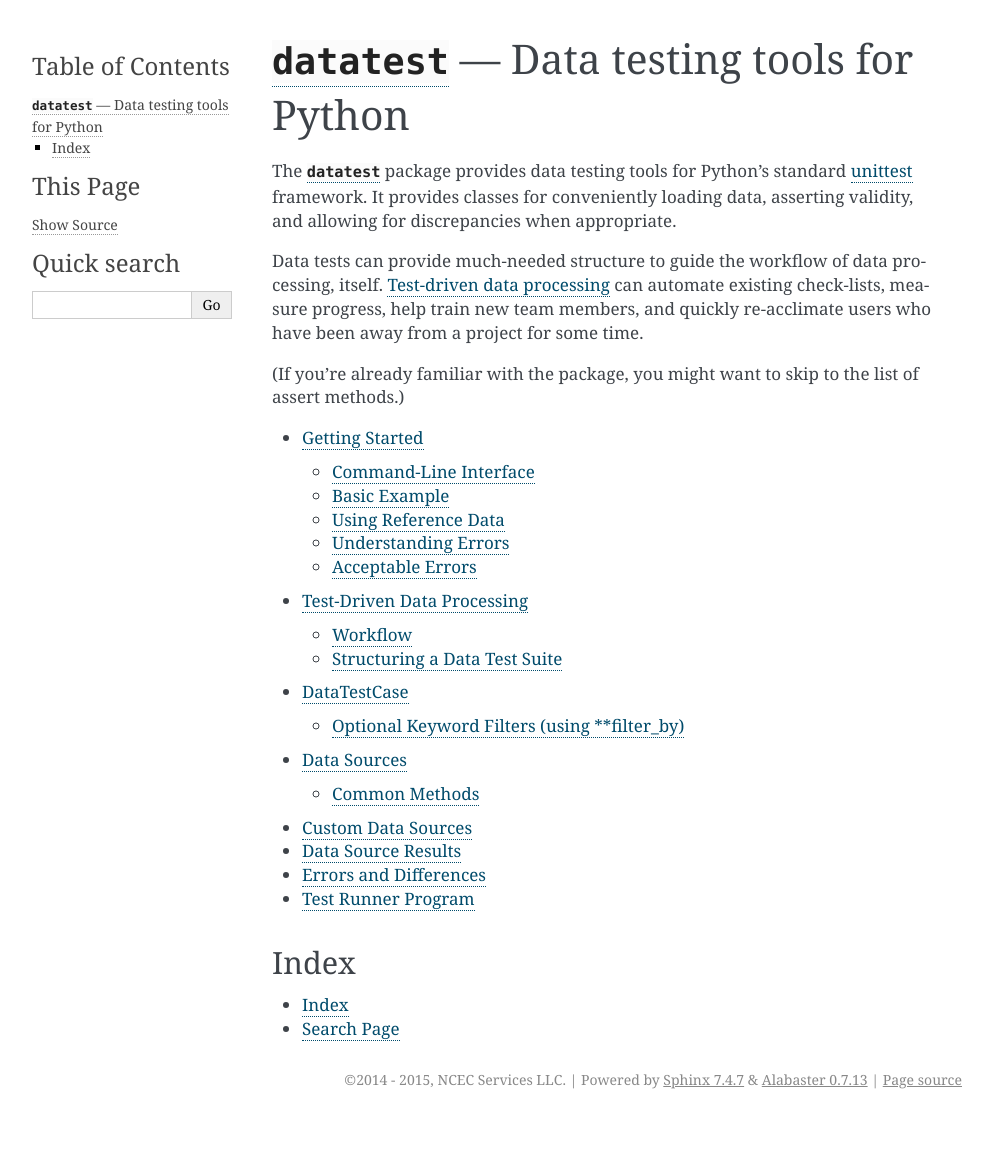
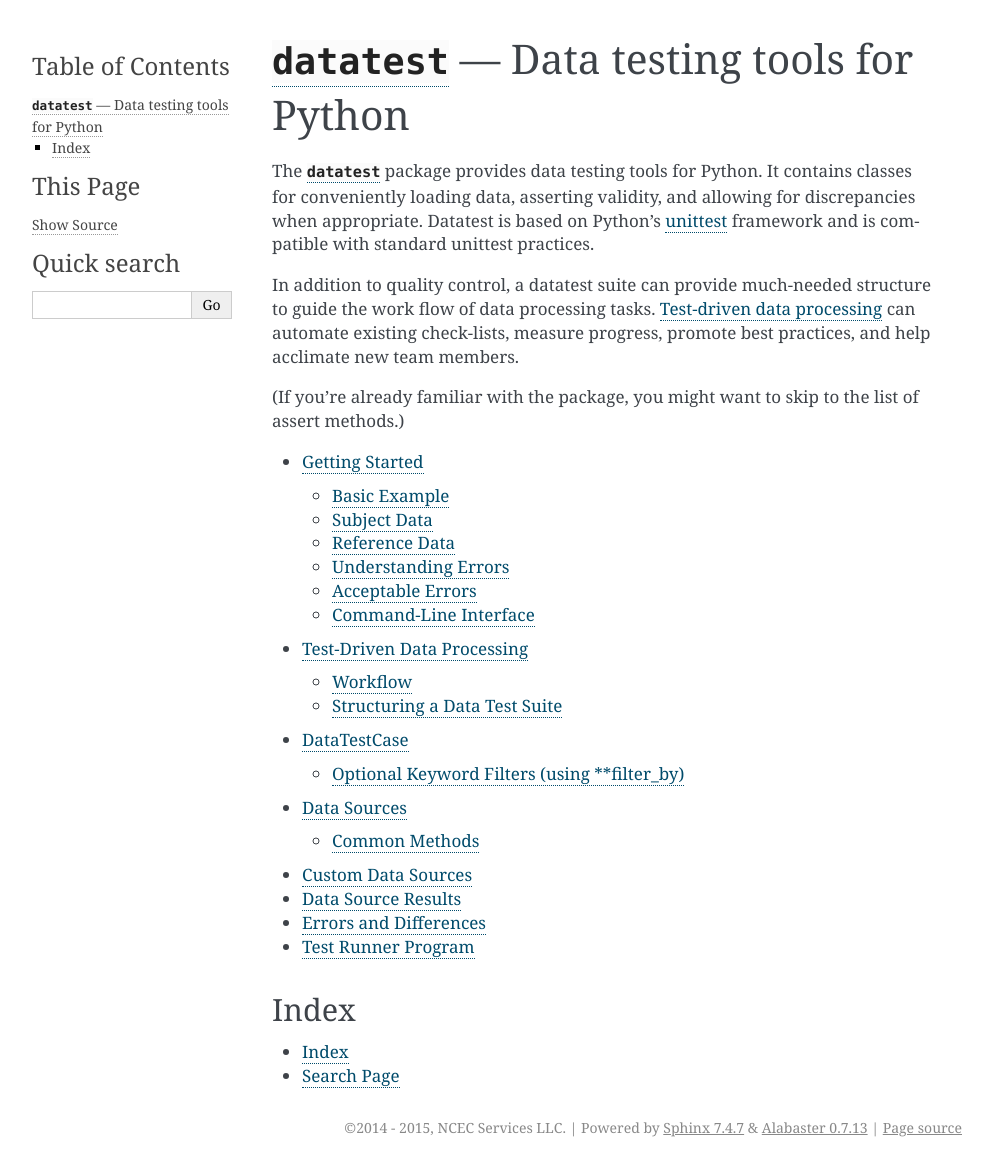
Before and after one commit to shawnbrown/datatest, a Sphinx documentation site: the page built from docs/index.rst, in a window 1280 px wide. Shown: the whole page, without its empty margins (148-1141 px from the left). Built offline with Sphinx 7.4.7, drawn with Linux system fonts in a browser that asks for light colours; before the commit the page ends 1119 px from its top, so only the background shows below that.

```diff
--- a/docs/index.rst
+++ b/docs/index.rst
@@ -13,16 +13,17 @@
 :mod:`datatest` --- Data testing tools for Python
 #################################################
 
-The :mod:`datatest` package provides data testing tools for Python's
-standard `unittest <http://docs.python.org/3/library/unittest.html>`_
-framework.  It provides classes for conveniently loading data, asserting
-validity, and allowing for discrepancies when appropriate.
+The :mod:`datatest` package provides data testing tools for Python.  It
+contains classes for conveniently loading data, asserting validity, and
+allowing for discrepancies when appropriate.  Datatest is based on Python's
+`unittest <http://docs.python.org/3/library/unittest.html>`_ framework and is
+compatible with standard unittest practices.
 
-Data tests can provide much-needed structure to guide the workflow of
-data processing, itself. :ref:`Test-driven data processing
-<test-driven-data-processing>` can automate existing check-lists,
-measure progress, help train new team members, and quickly re-acclimate
-users who have been away from a project for some time.
+In addition to quality control, a datatest suite can provide much-needed
+structure to guide the work flow of data processing tasks.  :ref:`Test-driven
+data processing <test-driven-data-processing>` can automate existing
+check-lists, measure progress, promote best practices, and help acclimate new
+team members.
 
 (If you're already familiar with the package, you might want to
 skip to the :ref:`list of assert methods <assert-methods>`.)
```
Also changed, not shown: docs/data_processing.rst (+5 -5 lines), docs/getting_started.rst (+48 -46 lines).
